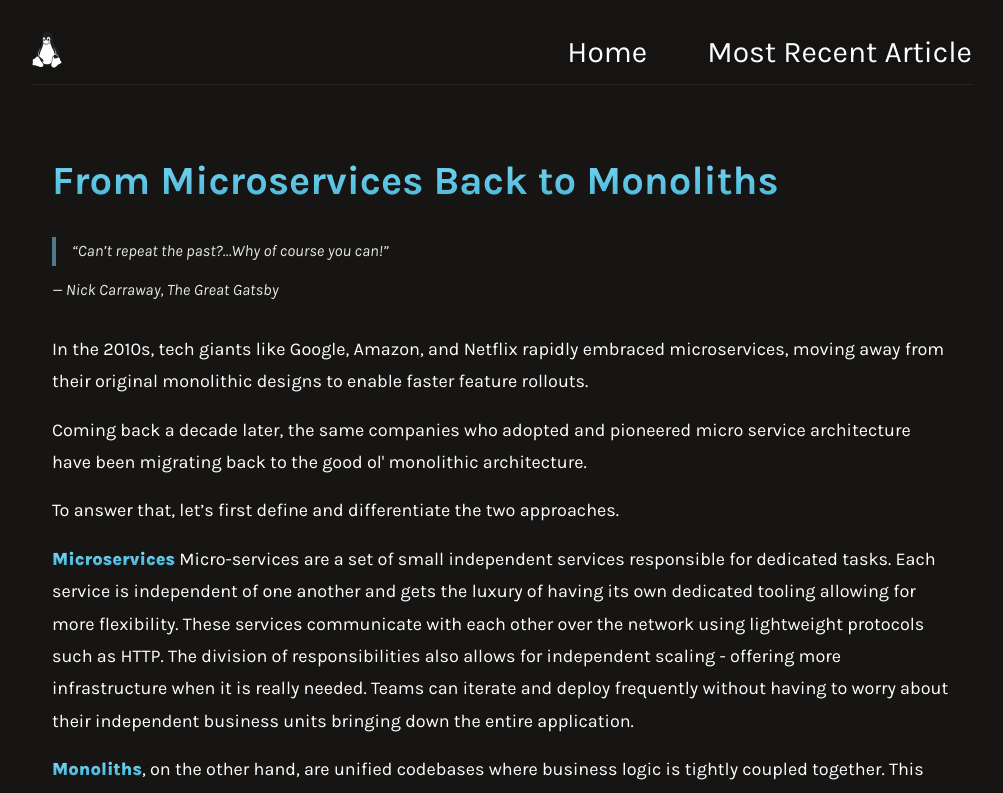
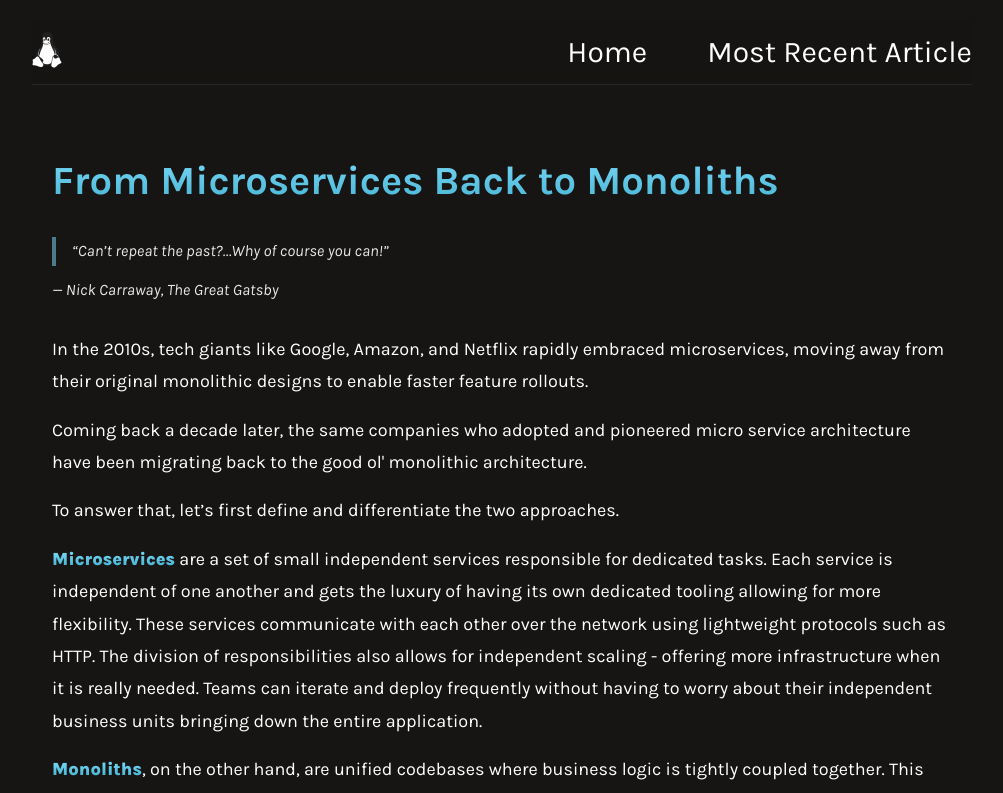
Before and after one commit to bradley121901/bradley121901.github.io, a React (Vite) app: page /monolith in a window 1280 px wide. Shown: the top 793 px of the page, without its empty margins (138-1141 px from the left). Built offline with nearby package versions, Linux system fonts and the light colour scheme.

Commit message:
update writing

```diff
--- a/src/Pages/Monolith.jsx
+++ b/src/Pages/Monolith.jsx
@@ -72,7 +72,7 @@
             >
               Microservices
             </span>{' '}
-            Micro-services are a set of small independent services responsible
+            are a set of small independent services responsible
             for dedicated tasks. Each service is independent of one another and
             gets the luxury of having its own dedicated tooling allowing for
             more flexibility. These services communicate with each other over
```
Also changed, not shown: 4 other files (tests, documents, lock files or other folders).
